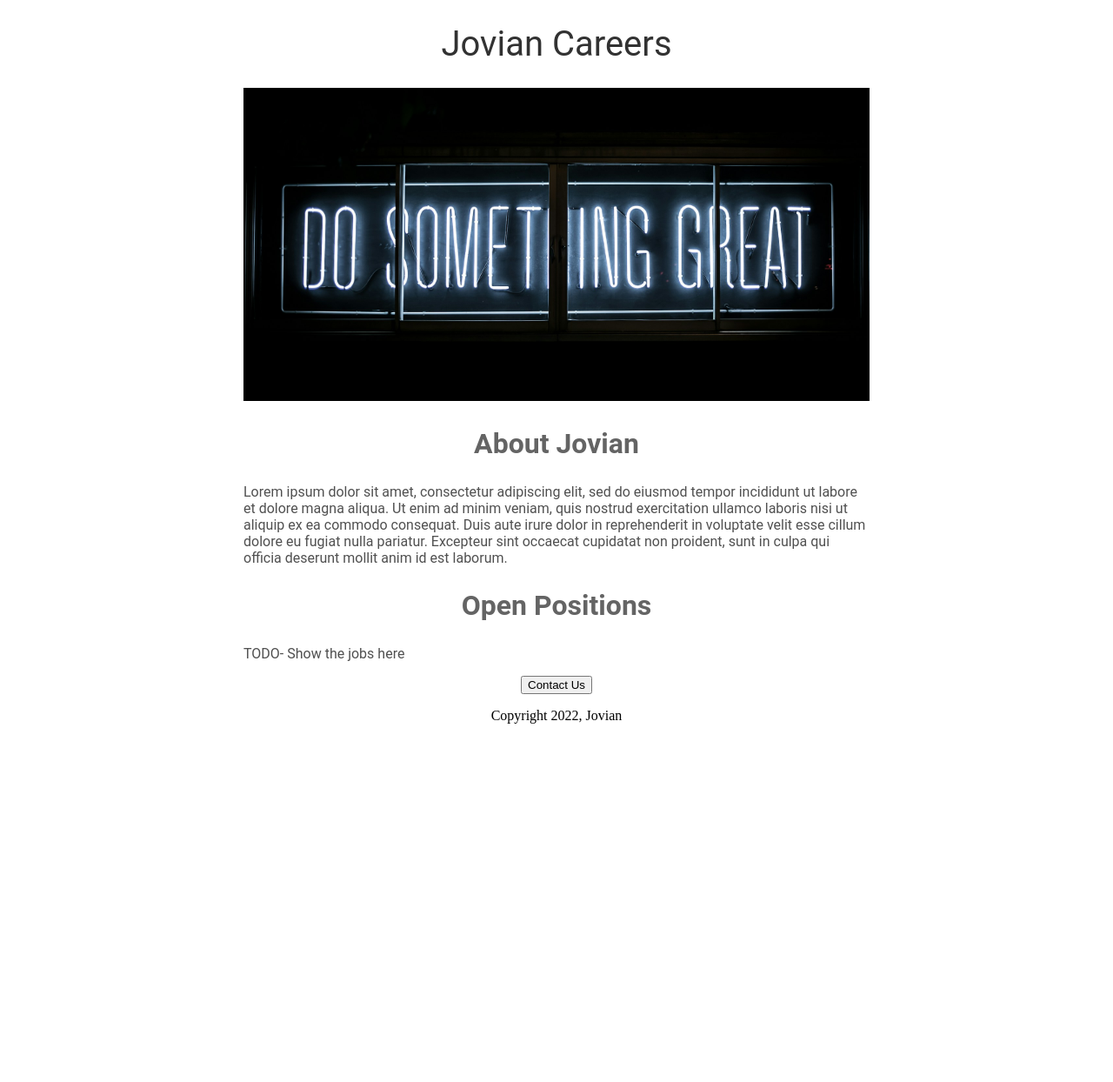
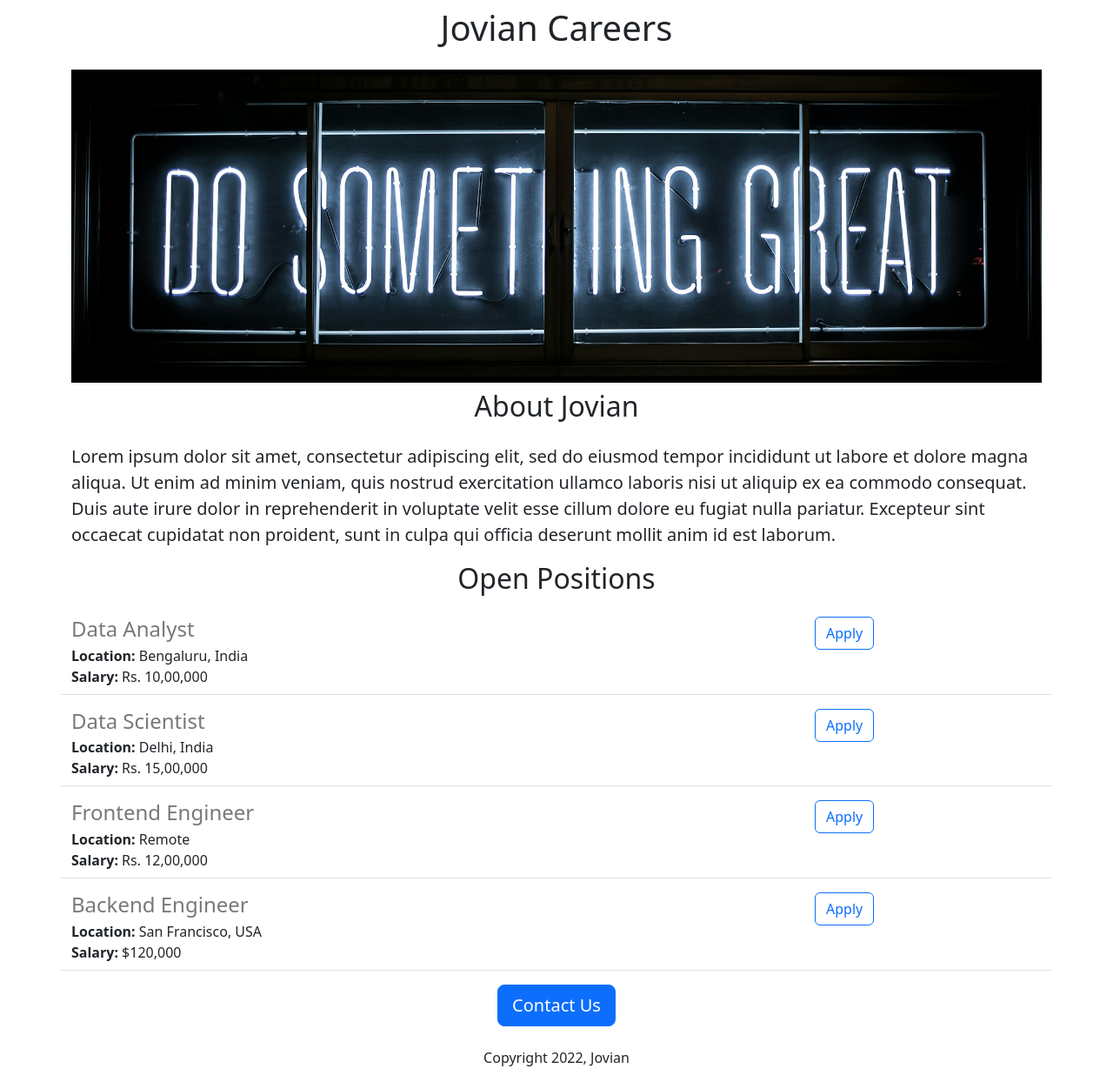
Before and after one commit to Shivam311b/jovian-careers-website, a Flask app: page / in a window 1280 px wide. Shown: the whole page at 87% size. Before the commit the page ends 832 px from the top, so only its background shows below. Run offline with Flask 3, Linux system fonts and the light colour scheme.

Commit message:
Added Dynamic Data and API Route

```diff
--- a/app.py
+++ b/app.py
@@ -1,10 +1,41 @@
-from flask import Flask, render_template
+from flask import Flask, render_template, jsonify
 
 app = Flask(__name__)
 
+JOBS = [
+  {
+    'id': 1,
+    'title': 'Data Analyst',
+    'location': 'Bengaluru, India',
+    'salary': 'Rs. 10,00,000'
+  },
+  {
+    'id': 2,
+    'title': 'Data Scientist',
+    'location': 'Delhi, India',
+    'salary': 'Rs. 15,00,000'
+  },
+  {
+    'id': 3,
+    'title': 'Frontend Engineer',
+    'location': 'Remote',
+    'salary': 'Rs. 12,00,000'
+  },
+  {
+    'id': 4,
+    'title': 'Backend Engineer',
+    'location': 'San Francisco, USA',
+    'salary': '$120,000'
+  }
+]
+
 @app.route("/")
-def hello_world():
-  return render_template('home.html')
+def hello_jovian():
+  return render_template('home.html', jobs=JOBS)
+
+@app.route("/api/jobs")
+def list_jobs():
+  return jsonify(JOBS)
 
 if __name__ == "__main__":
   app.run(host='0.0.0.0', debug=True)
--- a/templates/home.html
+++ b/templates/home.html
@@ -1,53 +1,38 @@
 <!DOCTYPE html>
 <html>
   <head>
-    <title>Jovian Careers</title>
+    <meta charset="utf-8">
+    <meta name="viewport" content="width=device-width, initial-scale=1">
+    <link href="https://cdn.jsdelivr.net/npm/bootstrap@5.3.3/dist/css/bootstrap.min.css" rel="stylesheet" integrity="sha384-QWTKZyjpPEjISv5WaRU9OFeRpok6YctnYmDr5pNlyT2bRjXh0JMhjY6hW+ALEwIH" crossorigin="anonymous">
     <style>
-      h1 {
-        font-size: 40px;
-        font-family: Roboto;
-        font-weight: normal;
-        color: rgb(50 50 50);
-        text-align: center;
-      }
-
       #banner {
+        height: 360px;
         width: 100%;
-        height: 360px;
         object-fit: cover;
       }
+    </style>
+    <title>Jovian Careers</title>
 
-      h2 {
-        font-family: Roboto;
-        font-size: 32px;
-        color: rgb(100, 100, 100);
-        text-align: center;
-      }
-
-      .bodytext {
-        font-family: Roboto;
-        color: rgb(80, 80, 80);
-      }
-
-      #container {
-        max-width: 720px;
-        margin: 0 auto;
-      }
-    </style>
+    </head>
+    <title>Jovian Careers</title>
   </head>
   <body>
-    <div id="container">
-      <h1>Jovian Careers</h1>
-      <img id="banner" src="https://530a9a15-3f99-4aa3-bec9-8550bf58c090-00-3dedjv43ve20.janeway.replit.dev/static/banner.jpg" height="320">
-      <h2>About Jovian</h2>
-      <p class="bodytext">
+    <div class="container">
+      <h1 class="text-center mt-2 mb-4">Jovian Careers</h1>
+      <img id="banner" class="img-fluid" src="https://530a9a15-3f99-4aa3-bec9-8550bf58c090-00-3dedjv43ve20.janeway.replit.dev/static/banner.jpg">
+      <h2 class="text-center mt-2 mb-4">About Jovian</h2>
+      <p class="lead">
         Lorem ipsum dolor sit amet, consectetur adipiscing elit, sed do eiusmod tempor incididunt ut labore et dolore magna aliqua. Ut enim ad minim veniam, quis nostrud exercitation ullamco laboris nisi ut aliquip ex ea commodo consequat. Duis aute irure dolor in reprehenderit in voluptate velit esse cillum dolore eu fugiat nulla pariatur. Excepteur sint occaecat cupidatat non proident, sunt in culpa qui officia deserunt mollit anim id est laborum.
       </p>
-      <h2>Open Positions</h2>
-      <p class="bodytext">TODO- Show the jobs here</p>
-      <div style="text-align:center">
-        <button>Contact Us</button>
-        <p>Copyright 2022, Jovian</p>
+      <h2 class="text-center mt-2 mb-4">Open Positions</h2>
+      <div>
+        {% for job in jobs %}
+          {% include 'jobitem.html' %}
+        {% endfor %}
+      </div>
+      <div class="text-center">
+        <button class="btn btn-primary btn-lg">Contact Us</button>
+        <p class="mt-4">Copyright 2022, Jovian</p>
       <div>
     </div>
   </body>
--- /dev/null
+++ b/templates/jobitem.html
@@ -0,0 +1,18 @@
+<div class="border-bottom row" style="margin-bottom:16px; padding-bottom: 8px;">
+  <div class="col-9">
+    <h4
+      style="color: rgb(120, 120, 120); margin-bottom: 4px;">{{job['title']}}
+    </h4>
+    <div>
+      <b>Location:</b> {{job['location']}}
+    </div>
+    {% if 'salary' in job %}
+    <div>
+      <b>Salary:</b> {{job['salary']}}
+    </div>
+    {% endif %}
+  </div>
+  <div class="col-3">
+    <button type="button" class="btn btn-outline-primary">Apply</button>
+  </div>
+</div>
```
